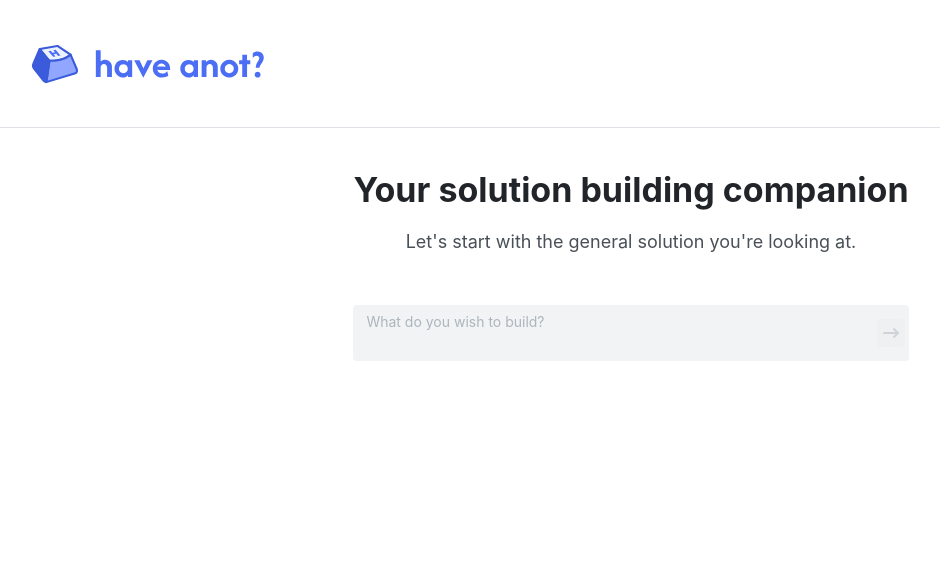
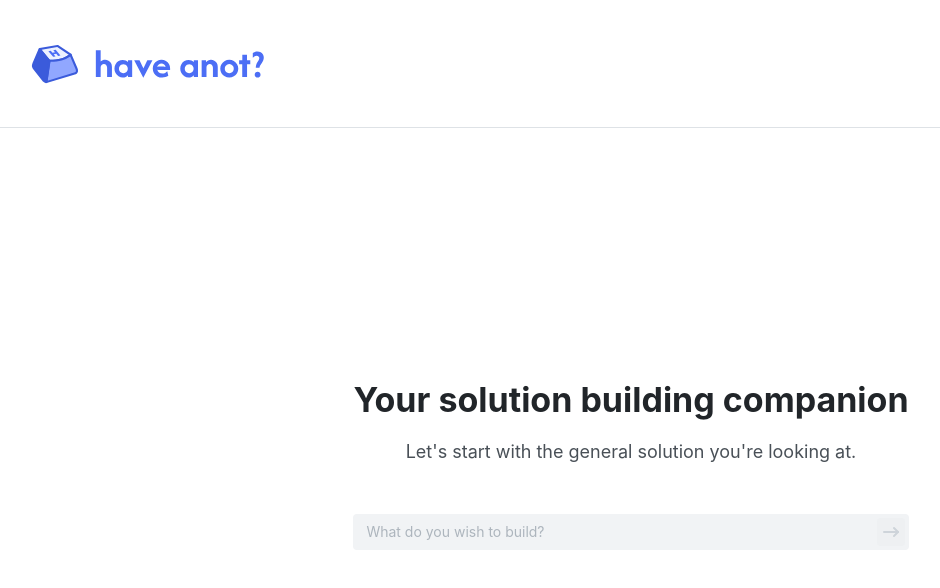
Before and after one commit to jasonqiu212/HaveAnot, a React (Vite) app: page / in a window 1280 px wide. Shown: the top 588 px of the page, without its empty margins (9-949 px from the left). Built offline with nearby package versions, Linux system fonts and the light colour scheme.

Commit message:
feat: center landing page horizontally

```diff
--- a/src/App.tsx
+++ b/src/App.tsx
@@ -8,13 +8,13 @@ import Landing from './pages/Landing';
 function App() {
   return (
     <MantineProvider>
-      <AppShell header={{ height: 128 }} padding="40px">
+      <AppShell header={{ height: 128 }}>
         <AppShell.Header p="40px">
           <a href=".">
             <img src={logo} className="logo" alt="Logo" />
           </a>
         </AppShell.Header>
-        <AppShell.Main w="100%">
+        <AppShell.Main h="calc(100vh - 128px)" w="100%">
           <Landing />
         </AppShell.Main>
       </AppShell>
--- a/src/pages/Landing.tsx
+++ b/src/pages/Landing.tsx
@@ -1,6 +1,7 @@
 import {
   ActionIcon,
   Center,
+  Space,
   Stack,
   Text,
   Textarea,
@@ -17,23 +18,21 @@ function Landing() {
   );
 
   return (
-    <Center>
-      <Stack maw="720px" align="center" gap="48px">
-        <Stack justify="center" ta="center" gap="16px">
+    <Center h="100%">
+      <Stack maw="720px" justify="center" ta="center" gap="16px">
         <Title order={1} c="gray.9">
           Your solution building companion
         </Title>
         <Text size="lg" c="gray.7">
           Let's start with the general solution you're looking at.
         </Text>
-        </Stack>
-        <Stack w="100%">
+        <Space h="16px" />
         <Textarea
           variant="filled"
+          autosize
           placeholder="What do you wish to build?"
           rightSection={rightArrowActionButton}
         />
-        </Stack>
       </Stack>
     </Center>
   );
```
Lines whose indentation alone changed are shown as unchanged.
